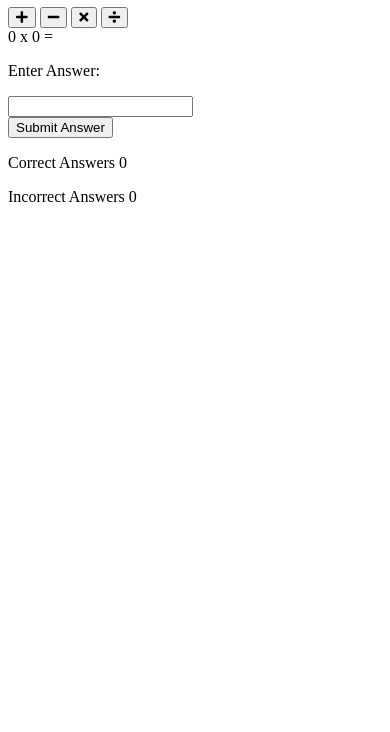
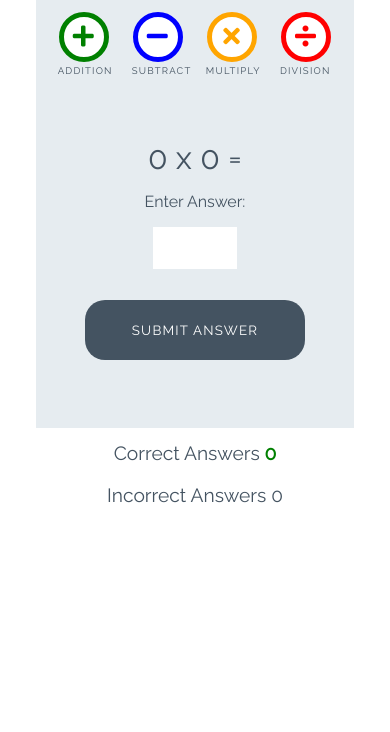
Before and after one commit to BeccAllfor1/lovemaths, a plain HTML site: page index.html in a window 390 px wide. Shown: the part 112-844 px from the top of the page. Drawn offline with Linux system fonts and the light colour scheme.

Commit message:
Add styles for games

```diff
--- a/assets/css/style.css
+++ b/assets/css/style.css
@@ -0,0 +1,251 @@
+/* --------- Global style */
+
+body {
+    background-color: white;
+    font-family: "Raleway", sans-serif;
+    color: #445361;
+    text-align: center;
+}
+
+/* --------- Heading */
+
+.heading {
+    text-align: center;
+    font-size: 2.5rem;
+}
+
+.logo {
+    height: 40px;
+    padding-right: 5px;
+}
+
+/* --------- Game layout */
+
+.game-area {
+    background-color: #E6ECF0;
+    box-sizing: border-box;
+    width: 85%;
+    height: 65vh;
+    max-height: 450px;
+    max-width: 830px;
+    margin-left: auto;
+    margin-right: auto;
+    padding: 1%;
+}
+
+.question-area {
+    width: 50%;
+    font-size: 2rem;
+    margin: auto;
+    padding: 50px 0;
+}
+
+.question-area span {
+    padding: 0 15px;
+}
+
+.score-area {
+    margin: 5px auto;
+    width: 60%;
+    font-size: 1.2rem;
+}
+
+.controls-area {
+    width: 85%;
+    margin: 30px auto;
+}
+
+#score {
+    color: green;
+    font-weight: bold;
+}
+
+#incorrect {
+    color: red;
+    font-weight: bold;
+}
+
+.answer-message {
+    display: none;
+    font-size: 1rem;
+}
+
+#answer-box {
+    border: none;
+    color: #445361;
+    display: inline-block;
+    height: 40px;
+    width: 80px;
+    font-size: 1.2rem;
+}
+
+.scores {
+    display: inline-block;
+    padding: 25px;
+}
+
+/* --------- Buttons */
+
+.btn {
+    width: 220px;
+    height: 60px;
+    font-family: "Raleway", sans-serif;
+    text-transform: uppercase;
+    letter-spacing: 1.2px;
+    color: white;
+}
+
+.btn:focus {
+    outline: none;
+}
+
+.btn--big {
+    padding-top: 10px;
+    border-radius: 50%;
+    background-color: white;
+    border: 10px solid;
+    width: 100px;
+    height: 100px;
+    font-size: 3.2rem;
+    margin: 0 30px;
+    transition: all 0.5s;
+}
+.btn--big::after{
+    content: attr(data-type);
+    font-size: 1rem;
+    color: #445361;
+    position: relative;
+    left: -0.5em;
+}
+
+.btn--blue {
+    border-color: blue;
+    color: blue;
+}
+
+.btn--blue:active,
+.btn--blue:hover {
+    background-color: darkblue;
+    color: white;
+}
+
+.btn--orange {
+    border-color: orange;
+    color: orange;
+}
+
+.btn--orange:active,
+.btn--orange:hover {
+    background-color: darkorange;
+    color: white;
+}
+
+.btn--red {
+    border-color: red;
+    color: red;
+}
+
+.btn--red:active,
+.btn--red:hover {
+    background-color: darkred;
+    color: white;
+}
+
+.btn--green {
+    border-color: green;
+    color: green;
+}
+
+.btn--green:active,
+.btn--green:hover {
+    background-color: darkgreen;
+    color: white;
+}
+
+.btn--gray {
+    margin-top: 25px;
+    background-color: #445361;
+    border: 1px transparent;
+    border-radius: 20px;
+}
+
+.btn--gray:active,
+.btn--gray:hover {
+    background-color: #0d1013;
+}
+
+/* --------- Media queries */
+
+@media (max-width: 414px) {
+    .controls-area {
+        width: 100%;
+    }
+
+    .btn--big {
+        margin: 0 10px;
+        padding: 5px;
+        border: 5px solid;
+        width: 50px;
+        height: 50px;
+        font-size: 1.5rem;
+    }
+
+    .btn--big::after {
+        font-size: 0.6rem;
+        left: -0.7rem;
+    }
+
+    .question-area {
+        padding: 10% 0;
+        width: 100%;
+    }
+
+    .question-area span {
+        padding: 0;
+    }
+
+    .answer-message {
+        display: block;
+    }
+
+    #answer-box {
+        display: block;
+        margin: 0 auto;
+    }
+    .btn--gray {
+        margin-top: 0;
+    }
+
+    .score-area {
+        width: 100%;
+    }
+
+    .scores {
+        margin: 0.5em auto;
+        display: block;
+        padding: 5px;
+    }
+
+    .heading {
+        font-size: 2rem;
+    }
+}
+
+@media (max-width: 320px) {
+    .game-area {
+        height: 70vh;
+    }
+
+    .controls-area {
+        width: 75%;
+        margin: 10px auto;
+    }
+
+    .btn--big {
+        margin: 10px 10px;
+    }
+    .question-area {
+        padding: 10px 0;
+    }
+
+}
--- a/index.html
+++ b/index.html
@@ -18,16 +18,16 @@
 
 <div class=" game-area">
     <div class="controls-area">
-        <button class="btn btn--big btn--green">
+        <button data-type="addition" class="btn btn--big btn--green">
             <i class="fas fa-plus"></i>
         </button>
-        <button class="btn btn--big btn--blue">
+        <button data-type="subtract" class="btn btn--big btn--blue">
             <i class="fas fa-minus"></i>
         </button>
-        <button class="btn btn--big btn--orange">
+        <button data-type="multiply" class="btn btn--big btn--orange">
             <i class="fas fa-times"></i>
         </button>
-        <button class="btn btn--big btn--red">
+        <button data-type="division" class="btn btn--big btn--red">
             <i class="fas fa-divide"></i>
         </button>
     </div>
@@ -39,7 +39,7 @@
         <p class="answer-message">Enter Answer:</p>
         <input id="answer-box" type="number">
     </div>
-    <button class="btn btn--gray">Submit Answer</button>
+    <button data-type="Submit" class="btn btn--gray">Submit Answer</button>
 </div>
 
 <div class="score-area">
```
